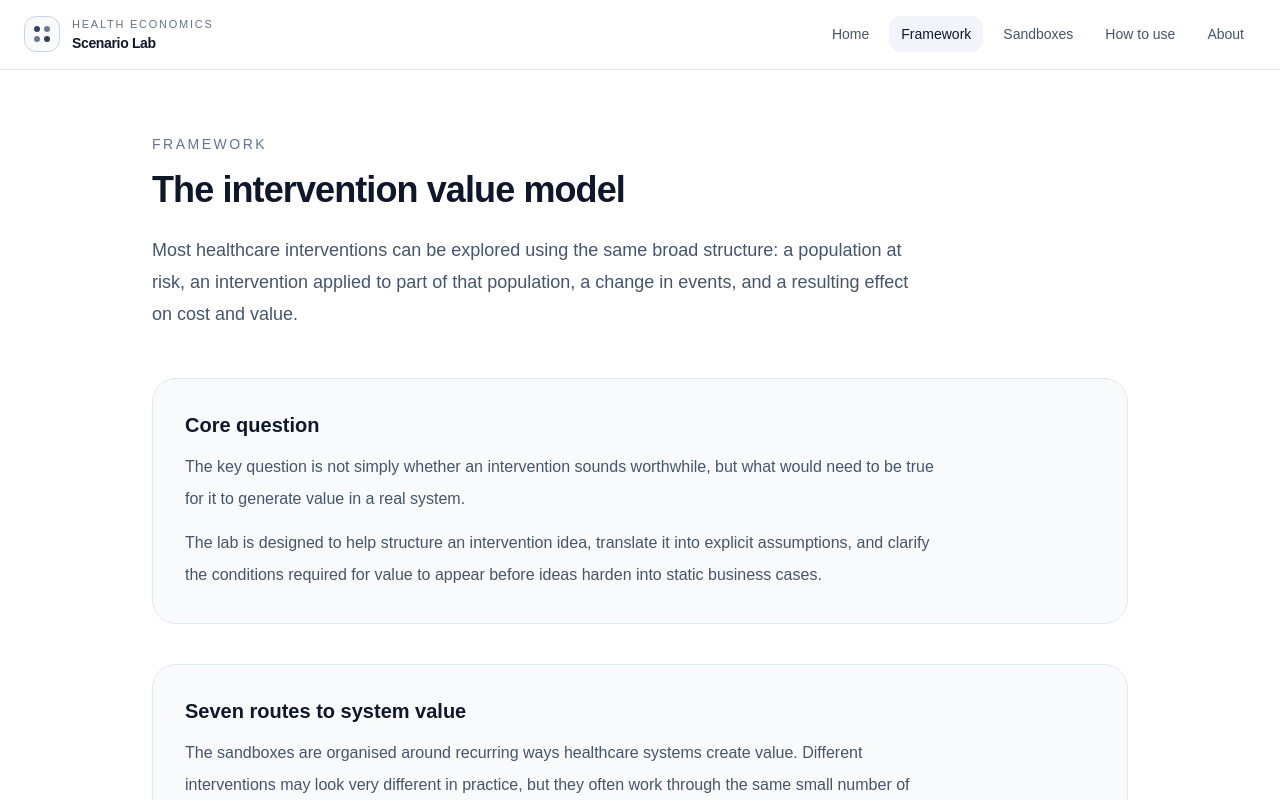
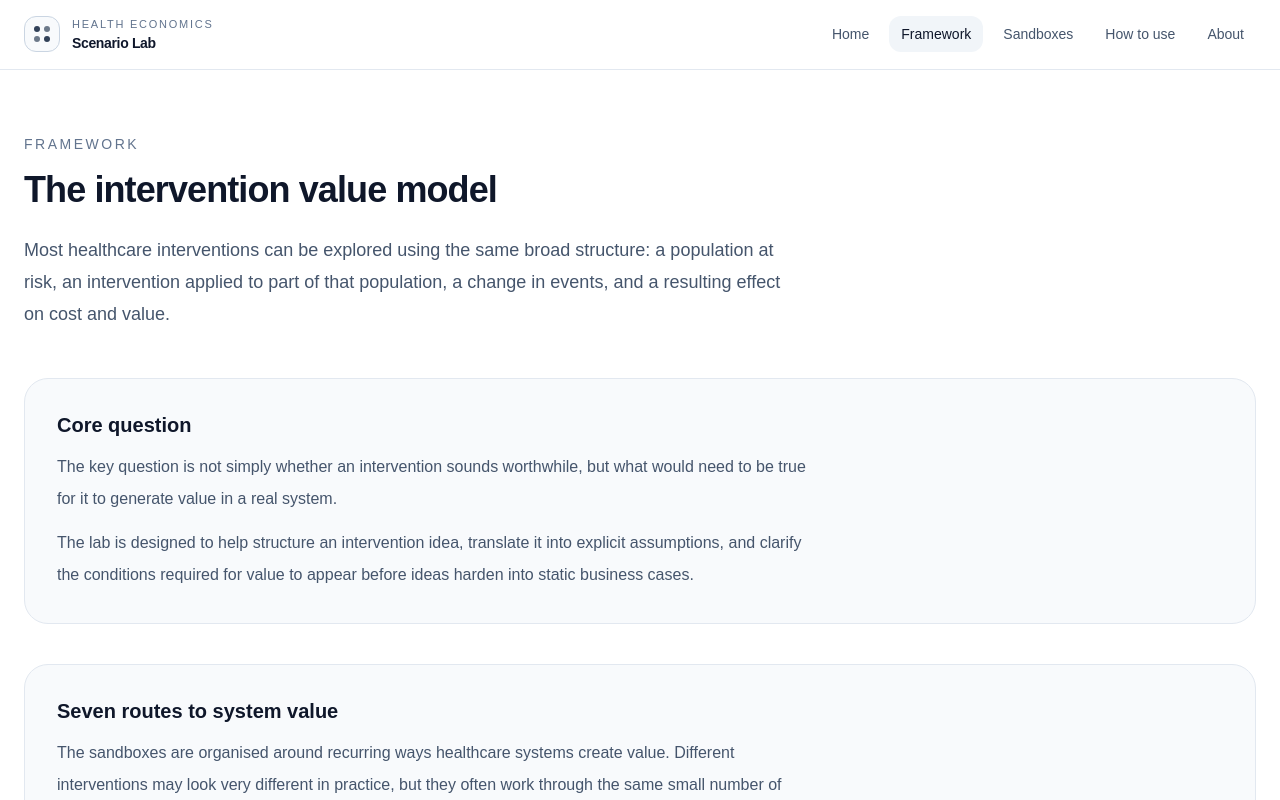
Before and after one commit to olivercareyncl/health-economics-scenario-lab, a Next.js app in the folder site/: page /framework in a window 1280 px wide. Shown: the top 800 px of the page. Built offline with nearby package versions, Linux system fonts and the light colour scheme.

Commit message:
Update page.tsx

```diff
--- a/site/src/app/framework/page.tsx
+++ b/site/src/app/framework/page.tsx
@@ -49,7 +49,7 @@ const routes = [
 
 export default function FrameworkPage() {
   return (
-    <div className="mx-auto max-w-5xl px-4 py-12 sm:px-6 md:py-16">
+    <div className="mx-auto max-w-7xl px-4 py-12 sm:px-6 md:py-16">
       <p className="text-sm font-medium uppercase tracking-[0.18em] text-slate-500">
         Framework
       </p>
```
